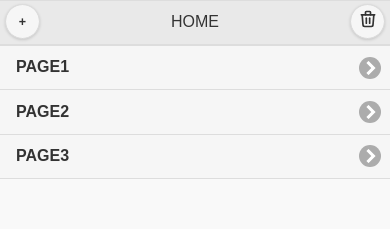
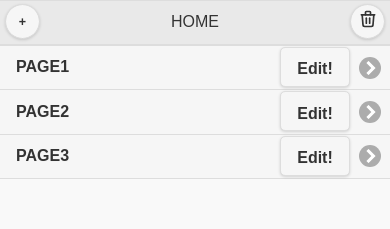
Before and after one commit to polcortes/tasklist-v0.1, a website: page www/index.html in a window 390 px wide. Shown: the top 229 px of the page. Drawn offline with Linux system fonts and the light colour scheme; some packages are replaced by stand-ins of ours.

Commit message:
edit task implemented

```diff
--- a/www/css/index.css
+++ b/www/css/index.css
@@ -6,6 +6,16 @@
 .page-list > li > a {
     transition: height .3s linear;
 }
+
+.page-list li { position: relative; }
+.page-list li > button.edit-task {
+    position: absolute;
+    width: 70px;
+    height: 40px;
+    z-index: 1;
+    top: -6px;
+    right: 40px;
+ }
 
 body {
     -webkit-touch-callout: none;                /* prevent callout to copy image, etc when tap to hold */
--- a/www/index.html
+++ b/www/index.html
@@ -58,9 +58,9 @@
                 <button class="remove-page"><svg xmlns="http://www.w3.org/2000/svg" class="icon icon-tabler icon-tabler-trash" width="20" height="20" viewBox="0 0 24 24" stroke-width="2" stroke="currentColor" fill="none" stroke-linecap="round" stroke-linejoin="round"><path stroke="none" d="M0 0h24v24H0z" fill="none"/><path d="M4 7l16 0" /><path d="M10 11l0 6" /><path d="M14 11l0 6" /><path d="M5 7l1 12a2 2 0 0 0 2 2h8a2 2 0 0 0 2 -2l1 -12" /><path d="M9 7v-3a1 1 0 0 1 1 -1h4a1 1 0 0 1 1 1v3" /></svg></button>
 			</div>
 			<ul data-role="listview" class="page-list">
-				<li><a href="#page1">Page1</a></li>
-				<li><a href="#page2">Page2</a></li>
-				<li><a href="#page3">Page3</a></li>
+				<li><a href="#page1">Page1</a><button class="edit-task">Edit!</button></li>
+				<li><a href="#page2">Page2</a><button class="edit-task">Edit!</button></li>
+				<li><a href="#page3">Page3</a><button class="edit-task">Edit!</button></li>
 			</ul>
 
 
--- a/www/js/index.js
+++ b/www/js/index.js
@@ -24,16 +24,18 @@ function onDeviceReady() {
         if ($(".remove-page").hasClass("remove-active")) {
             $(".page-list li").append('<button class="remove-page-button"><svg xmlns="http://www.w3.org/2000/svg" class="icon icon-tabler icon-tabler-trash" width="20" height="20" viewBox="0 0 24 24" stroke-width="2" stroke="currentColor" fill="none" stroke-linecap="round" stroke-linejoin="round"><path stroke="none" d="M0 0h24v24H0z" fill="none"/><path d="M4 7l16 0" /><path d="M10 11l0 6" /><path d="M14 11l0 6" /><path d="M5 7l1 12a2 2 0 0 0 2 2h8a2 2 0 0 0 2 -2l1 -12" /><path d="M9 7v-3a1 1 0 0 1 1 -1h4a1 1 0 0 1 1 1v3" /></svg></button>');
             $(".remove-page-button").off().on('click', function() {
-                console.log("hola!!")
                 if (confirm("Vols esborrar aquesta tasca?")) { $(this).parent().remove(); }
             })
         } else if (!$(".remove-page").hasClass("remove-active")) {
             $(".remove-page-button").each(function(i,e) {
-                console.log($(this), e)
                 $(e).remove();
             });
         }
     });
+
+    $(".edit-task").off().on("click", function() {
+        $(this).siblings().text(prompt("Quin vols que sigui el text?", $(this).siblings().text()));
+    })
 
 
     /* $(".page-list li").on("click", function() {
```
